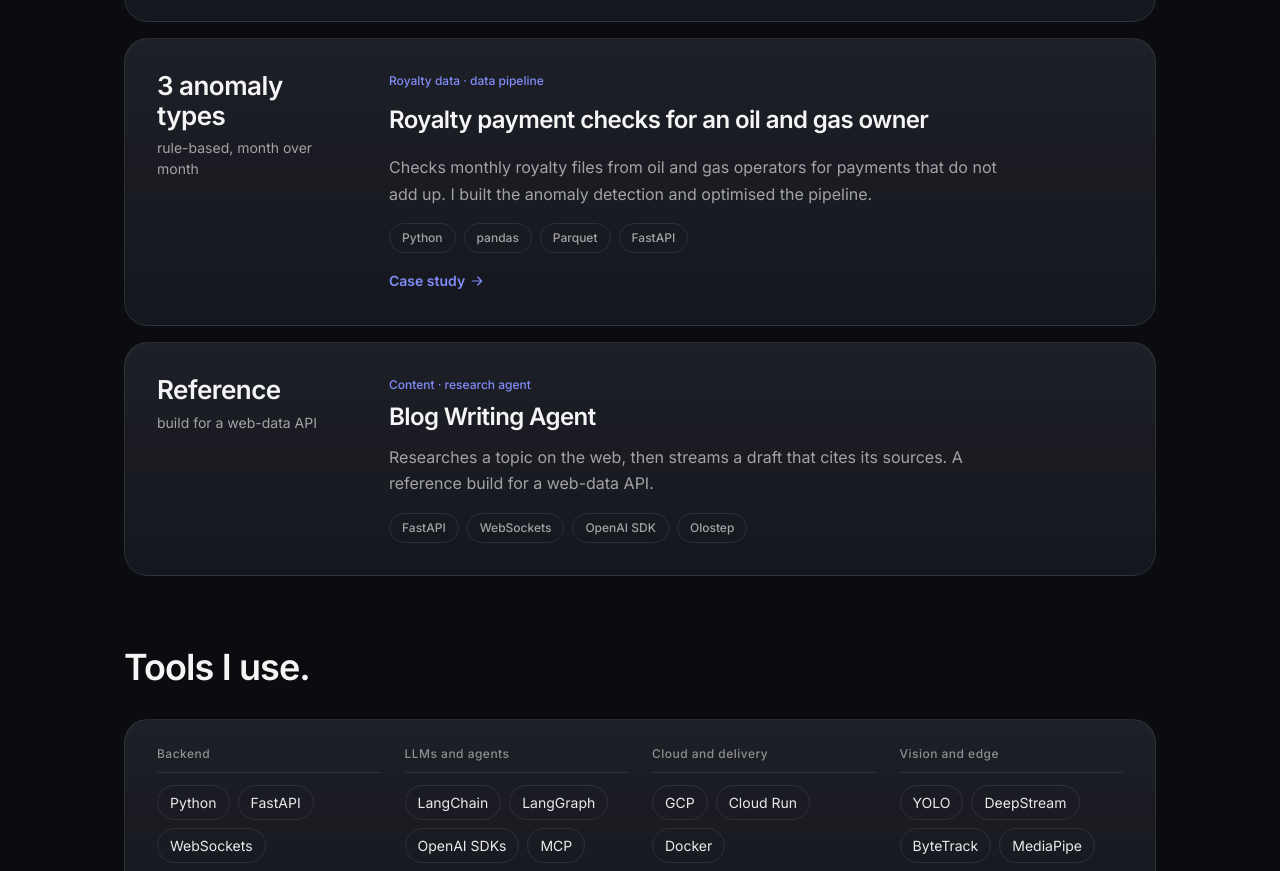
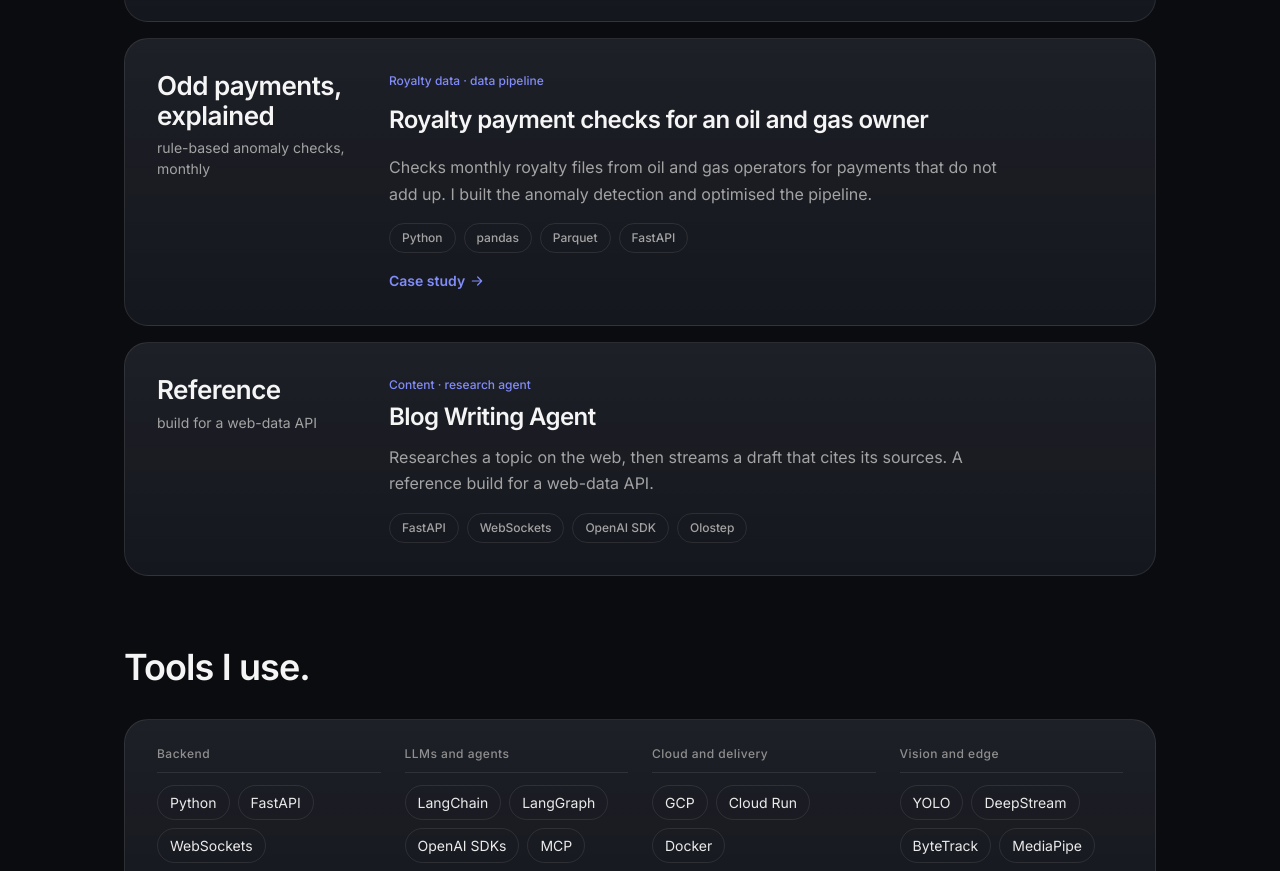
Before and after one commit to Mubashir-Iqbal1221/ai_portfolio, a website built with Vite: page index.html in a window 1280 px wide. Shown: the part 2375-3246 px from the top of the page. Built offline with nearby package versions, Linux system fonts and the light colour scheme; a web font is replaced by a local one.

Commit message:
Updated: royalty checks card badge (odd payments, explained)
Co-Authored-By: Claude Sonnet 5.5 <noreply@anthropic.com>

```diff
--- a/index.html
+++ b/index.html
@@ -101,7 +101,7 @@
       </article>
       <!-- PROJECT 05: copy this block to add a project; set is-link and the stretch link only when a case page exists -->
       <article class="card project rv is-link">
-        <div class="badge"><b>3 anomaly types</b><span>rule-based, month over month</span></div>
+        <div class="badge"><b>Odd payments, explained</b><span>rule-based anomaly checks, monthly</span></div>
         <div>
           <p class="p-meta">Royalty data · data pipeline</p>
           <h3><a class="stretch" href="case/royalty-checks.html">Royalty payment checks for an oil and gas owner</a></h3>
```
